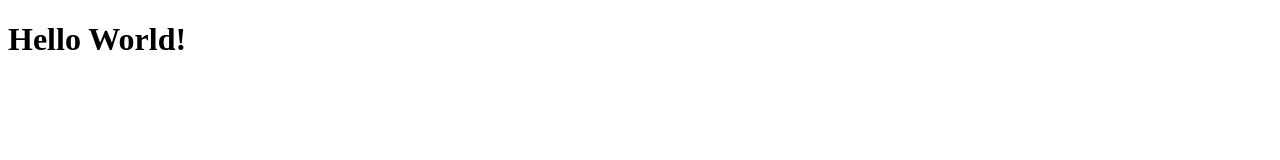
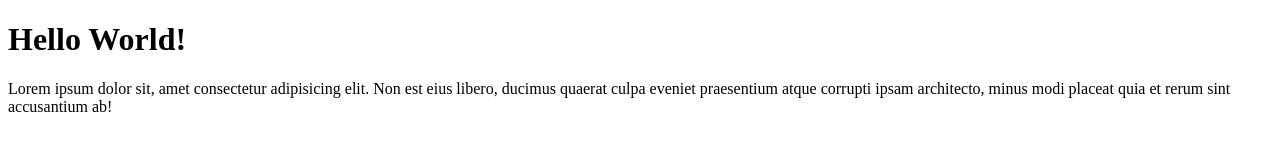
Before and after one commit to MuhammadIrfanBaihaqi/irfangittest-2, a plain HTML site: page index.html in a window 1280 px wide. Drawn offline with Linux system fonts and the light colour scheme.

Commit message:
menambahkan paragraf

```diff
--- a/index.html
+++ b/index.html
@@ -7,5 +7,7 @@
 </head>
 <body>
     <h1>Hello World!</h1>
+    <p>Lorem ipsum dolor sit, amet consectetur adipisicing elit. Non est eius libero, ducimus quaerat culpa eveniet praesentium atque corrupti ipsam architecto, minus modi placeat quia et rerum sint accusantium ab!</p>
+
 </body>
 </html>
```
